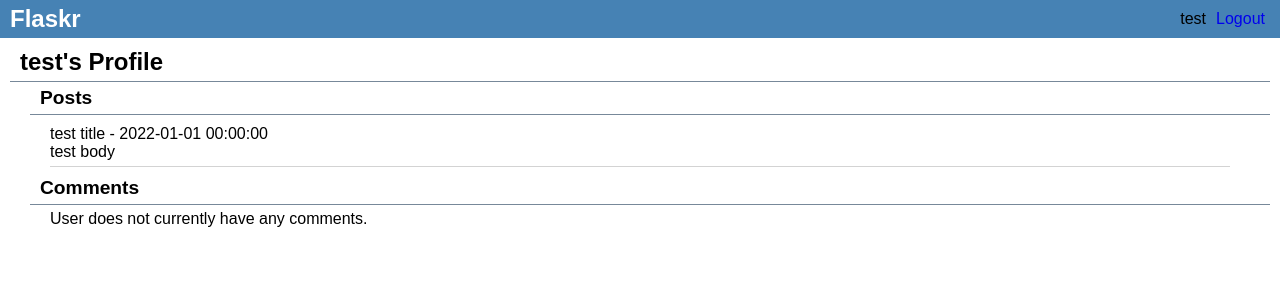
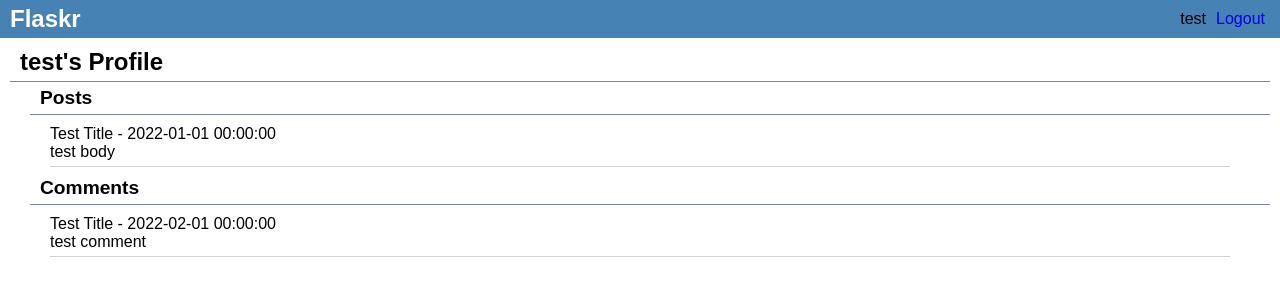
Before and after one commit to kirk0216/blog, a Flask app: page /user/1/ in a window 1280 px wide. Shown: the top 300 px of the page. Run offline with Flask 2, Linux system fonts and the light colour scheme; the visitor is signed in with stand-in values (Sample User, id 1); data comes from the database, SQL or seed files in the repository; data that the repository does not hold is empty.

Commit message:
Wrote tests for user profiles.

```diff
--- a/flaskr/templates/profile/view.html
+++ b/flaskr/templates/profile/view.html
@@ -11,7 +11,7 @@
         <article class="profile-body">
             {% for post in posts %}
                 <article>
-                    <header>{{ post.title }} -&nbsp;<time>{{ post.created }}</time></header>
+                    <header>{{ post.title.title() }} -&nbsp;<time>{{ post.created }}</time></header>
                     {{ post.body|truncate(50) }}
                 </article>
             {%  else %}
@@ -26,7 +26,7 @@
         <article class="profile-body">
             {% for comment in comments %}
                 <article class="profile-comment">
-                    <header>{{ comment.title }} -&nbsp;<time>{{ comment.created }}</time></header>
+                    <header>{{ comment.title.title() }} -&nbsp;<time>{{ comment.created }}</time></header>
                     {{ comment.body|truncate(50) }}
                 </article>
             {%  else %}
```
Also changed, not shown: tests/data.sql (+3 -0 lines), tests/test_profile.py (added, +20 -0 lines).
